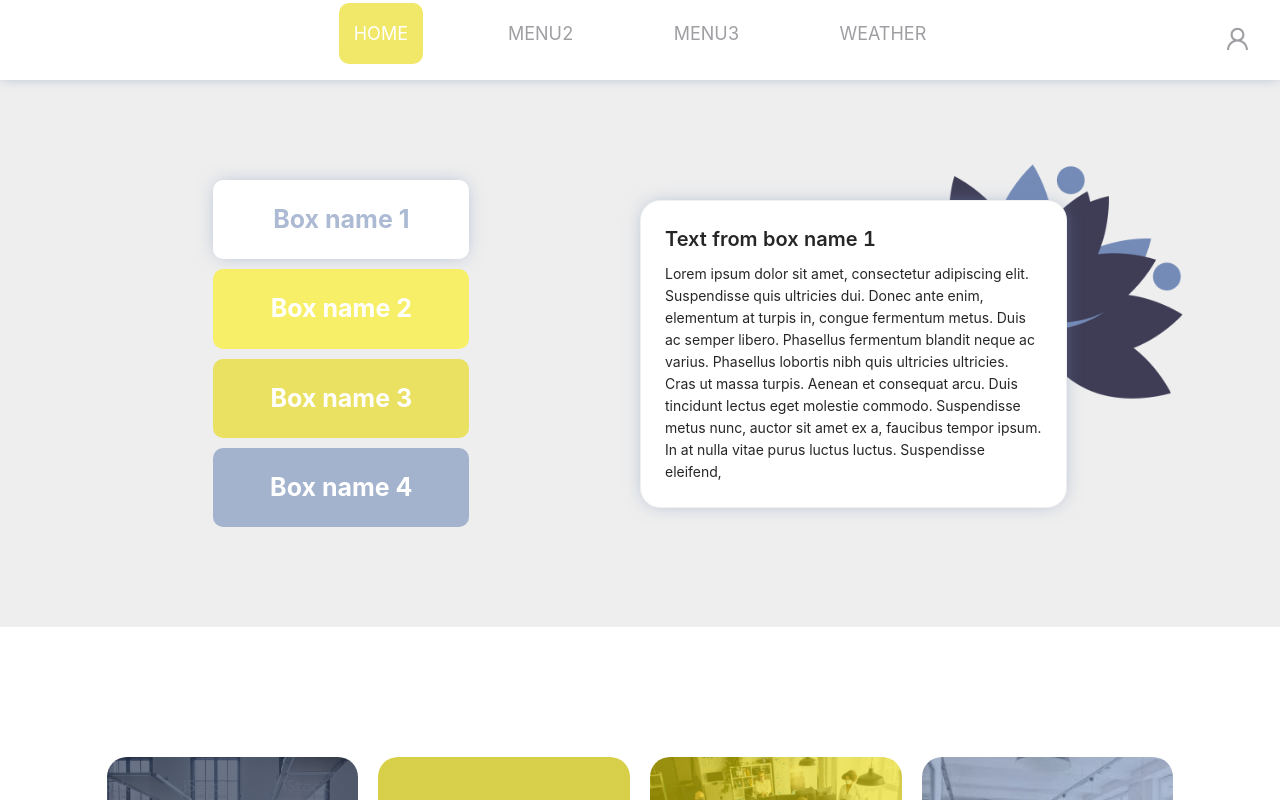
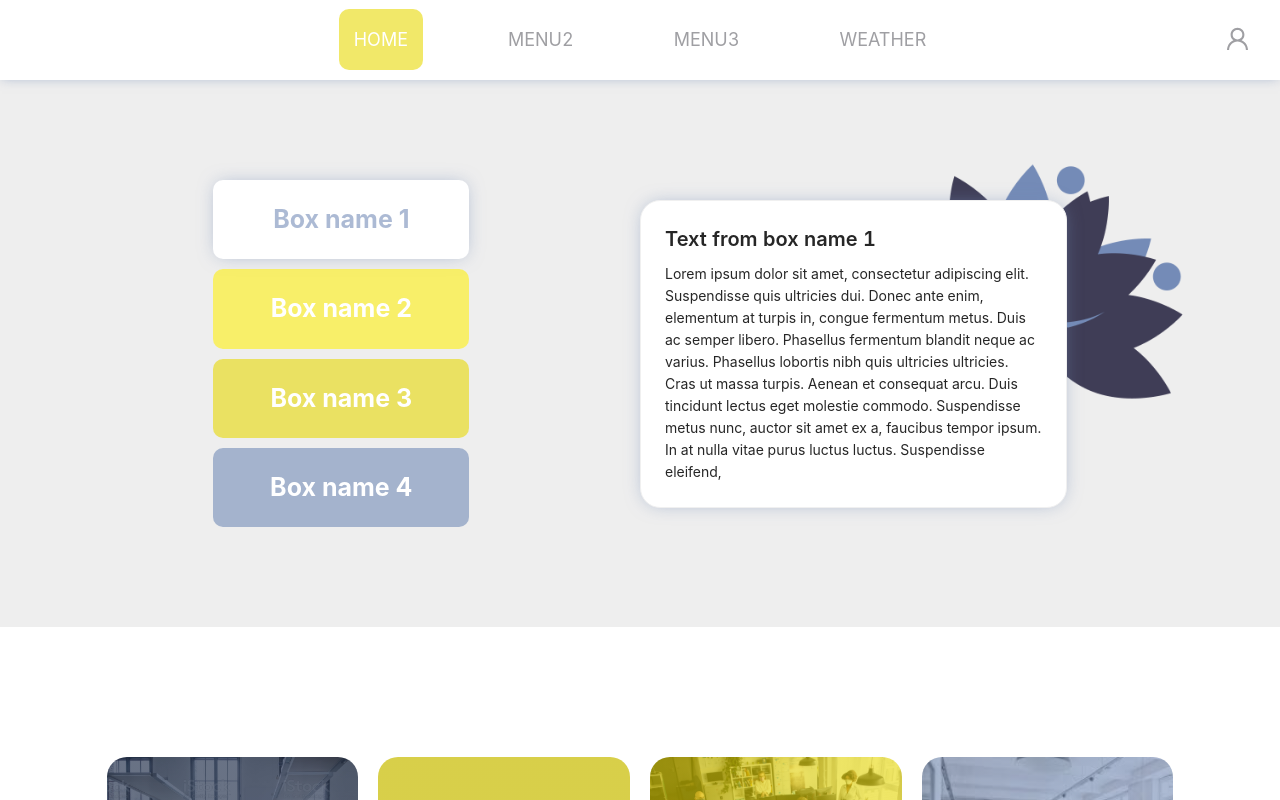
Before and after one commit to pawelpiatekProjects/fireUp, a React (Create React App) app: page /home in a window 1280 px wide. Built offline with nearby package versions, Linux system fonts and the light colour scheme; grey boxes are pictures that could not be loaded.

Commit message:
fixed navigation

```diff
--- a/src/Components/Home/Cards/Cards.tsx
+++ b/src/Components/Home/Cards/Cards.tsx
@@ -1,10 +1,9 @@
 import React, {useState} from "react";
 import {MainRow, CardWrapper, CardElement, CardImg, CardButton} from './CardStyles';
-import {Button, Col, Row, Typography} from "antd";
+import { Col, Row, Typography} from "antd";
 import {cardsData} from "./cardsData";
 import flower from '../../../assets/images/Flower.png';
-import * as variables from '../../../assets/styles/variables';
-import {Card} from "../../../shared/interfaces";
+
 
 const {Text, Title} = Typography;
 
@@ -35,7 +34,6 @@ const Cards: React.FC = () => {
                                 <Title level={4}>{cardsData[activeCard].cardTitle}</Title>
                                 <Text>{cardsData[activeCard].cardContent}</Text>
                             </CardElement>
-                            {/*TODO: add flower*/}
                             <CardImg src={flower}/>
                         </CardWrapper>
                     </Col>
--- a/src/Components/Navigation/NavigationStyles.ts
+++ b/src/Components/Navigation/NavigationStyles.ts
@@ -28,7 +28,7 @@ export const Nav = styled.ul`
   justify-content: center;
   align-items: center;
   list-style: none;
-
+  height: 100%;
 `;
 
 export const NavItem = styled.li`
```
